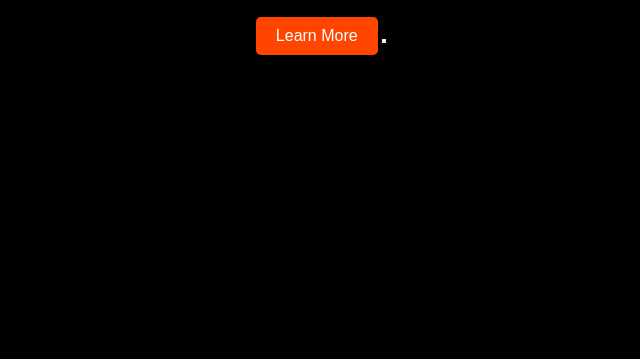
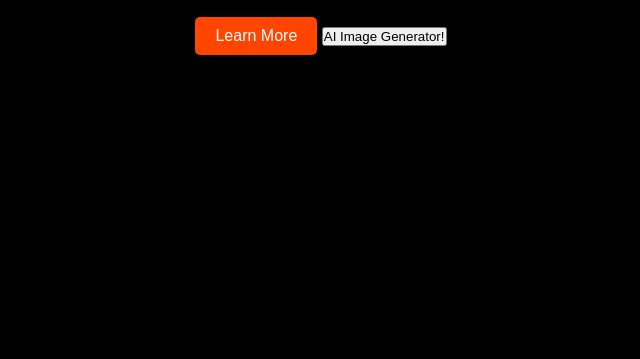
Before and after one commit to Abhinav2011VS/AIStart, a plain HTML site: page index.html in a window 1280 px wide. Shown: the part 441-800 px from the top of the page, without its empty margins (319-959 px from the left). Drawn offline with Linux system fonts and the light colour scheme.

Commit message:
Update index.html

```diff
--- a/index.html
+++ b/index.html
@@ -59,7 +59,9 @@
         <h1>Welcome to My AI-Powered Website</h1>
         <p>Experience the future with our cutting-edge AI technology!</p>
         <button class="cta-button">Learn More</button>
-        <button class="/imagegen/"></button>
+        <a href="/imagegen/">
+            <button>AI Image Generator!</button>
+        </a>
     </div>
 </body>
 </html>
```
